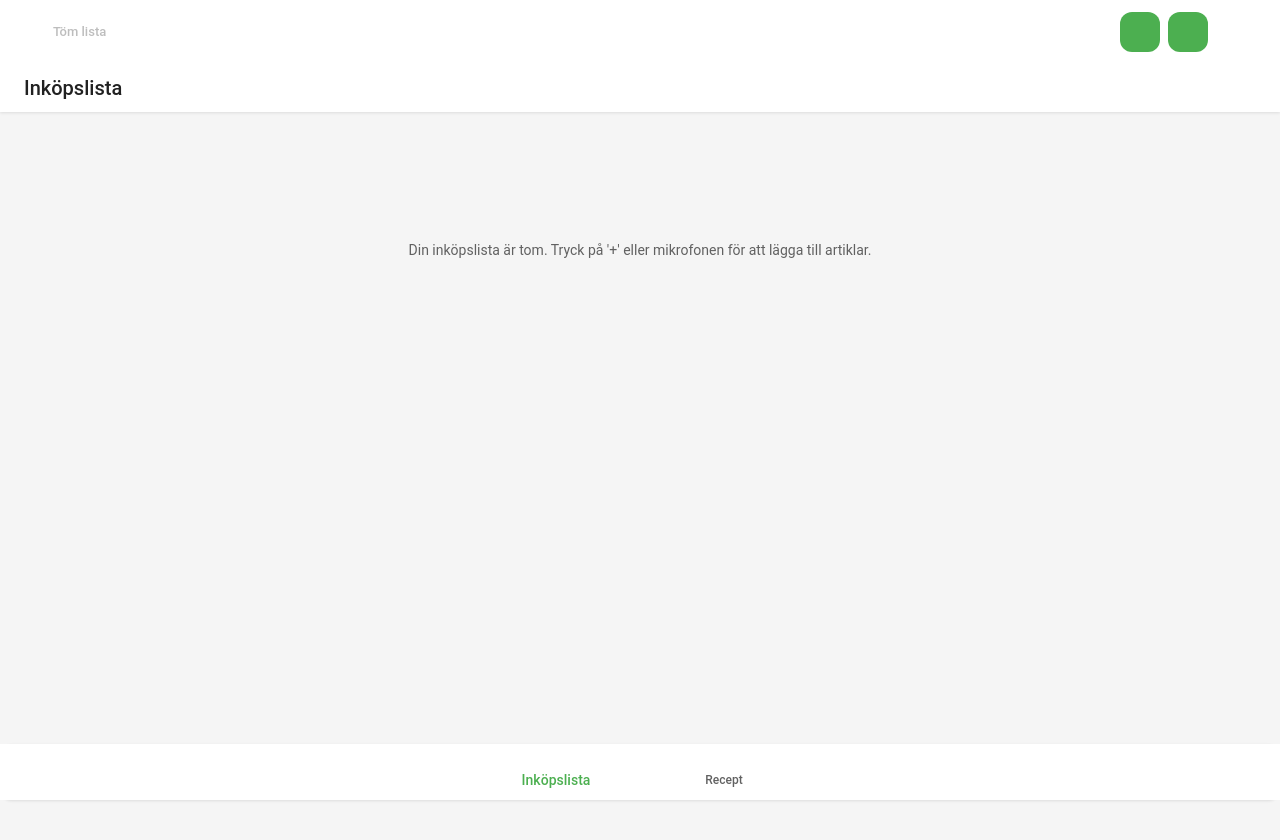
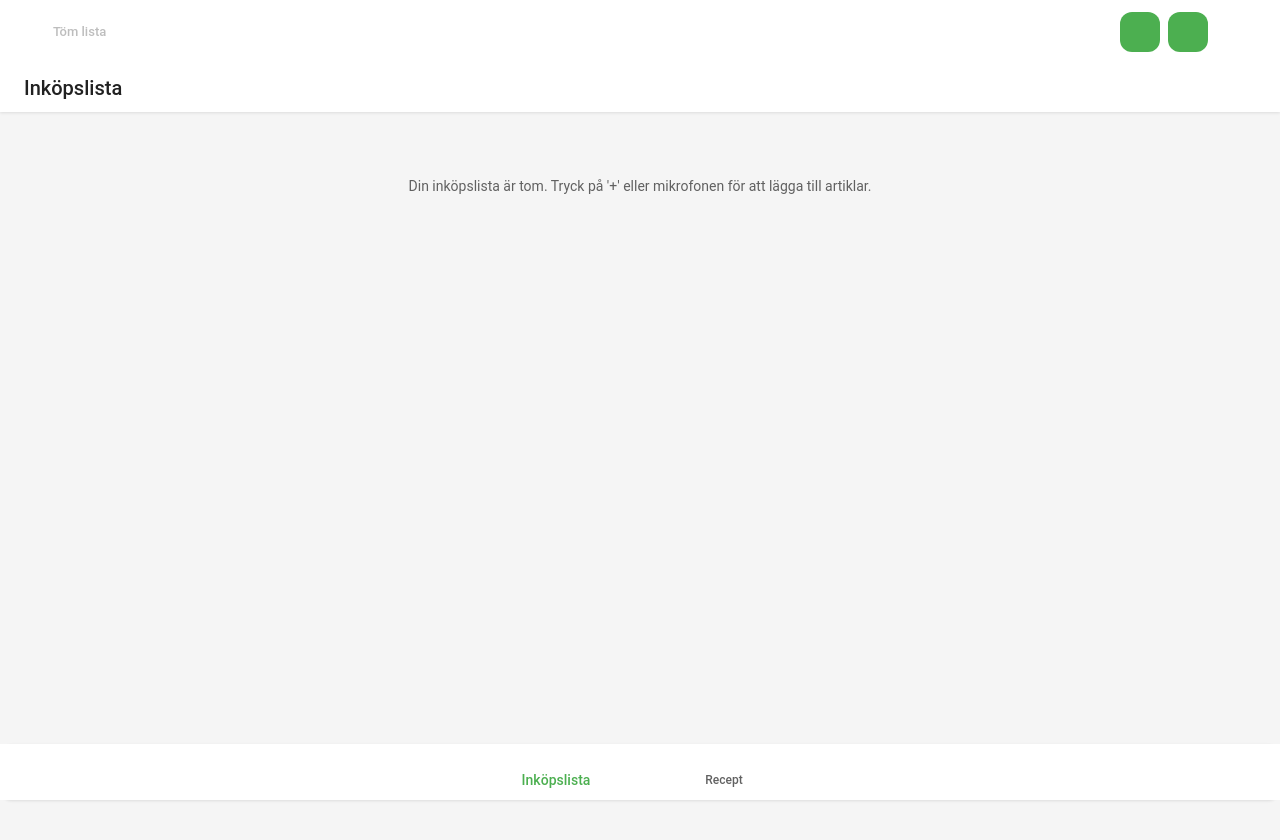
Before and after one commit to wenziie/SimpleGroceriesPWA, a React (Vite) app: page / in a window 1280 px wide. Shown: the top 840 px of the page. After the commit the page ends 800 px from the top, so only its background shows below. Built offline with nearby package versions, Linux system fonts and the light colour scheme; some icons are missing.

Commit message:
fix(CSS): Remove max-width and padding from #root

```diff
--- a/src/index.css
+++ b/src/index.css
@@ -70,12 +70,10 @@ button:focus-visible {
 /* Add our custom styles below */
 
 #root {
-  /* Keep existing root styles, maybe add max-width if desired */
-  max-width: 600px; /* Limit width for better readability */
-  margin: 2rem auto; /* Center on page */
-  padding: 2rem;
-  /* Remove text-align: center if we want left alignment */
-  /* text-align: center; */
+  /* Remove width/padding constraints */
+  /* max-width: 600px; */
+  margin: 0 auto; /* Keep centering if desired, or remove */
+  /* padding: 2rem; */
 }
 
 form {
```
